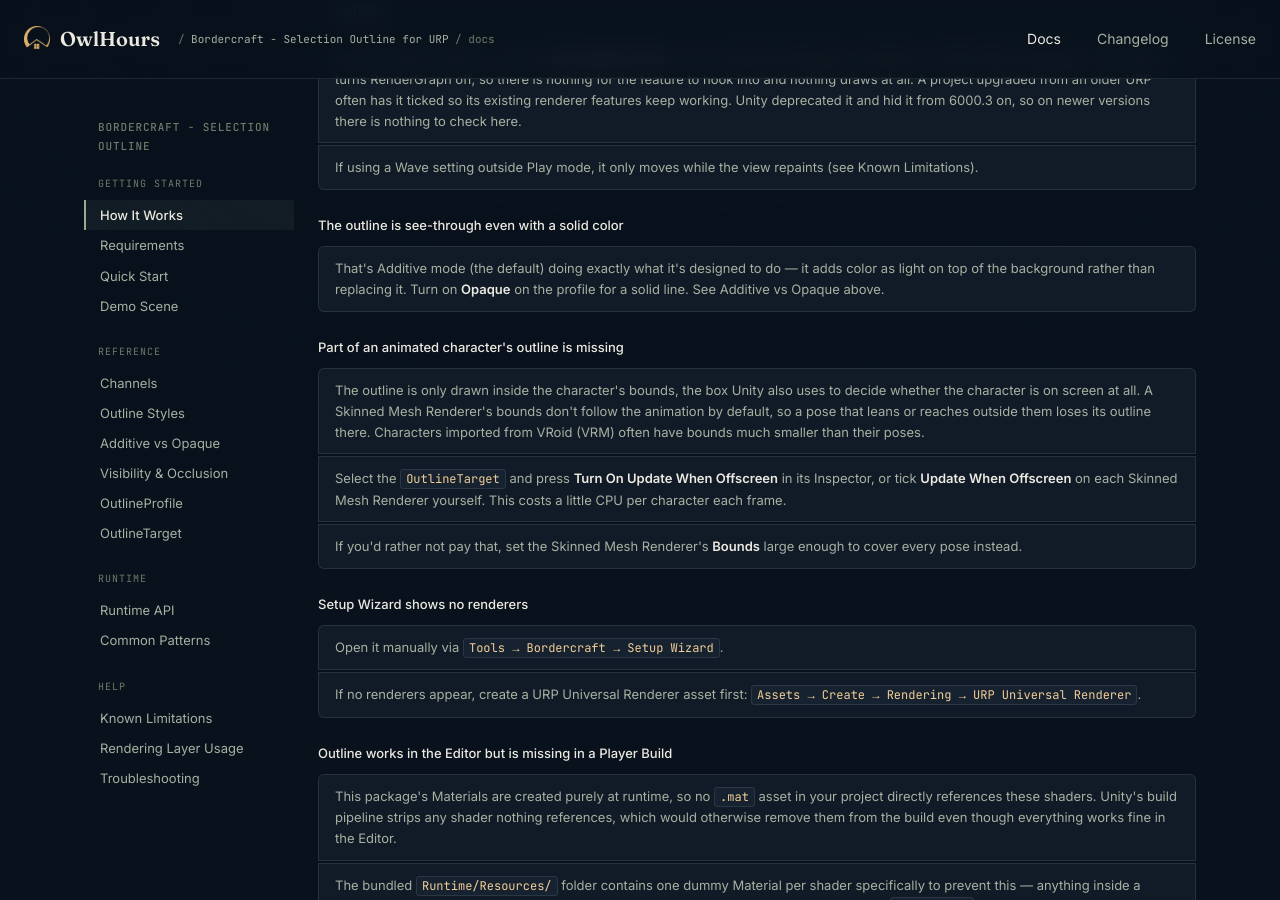
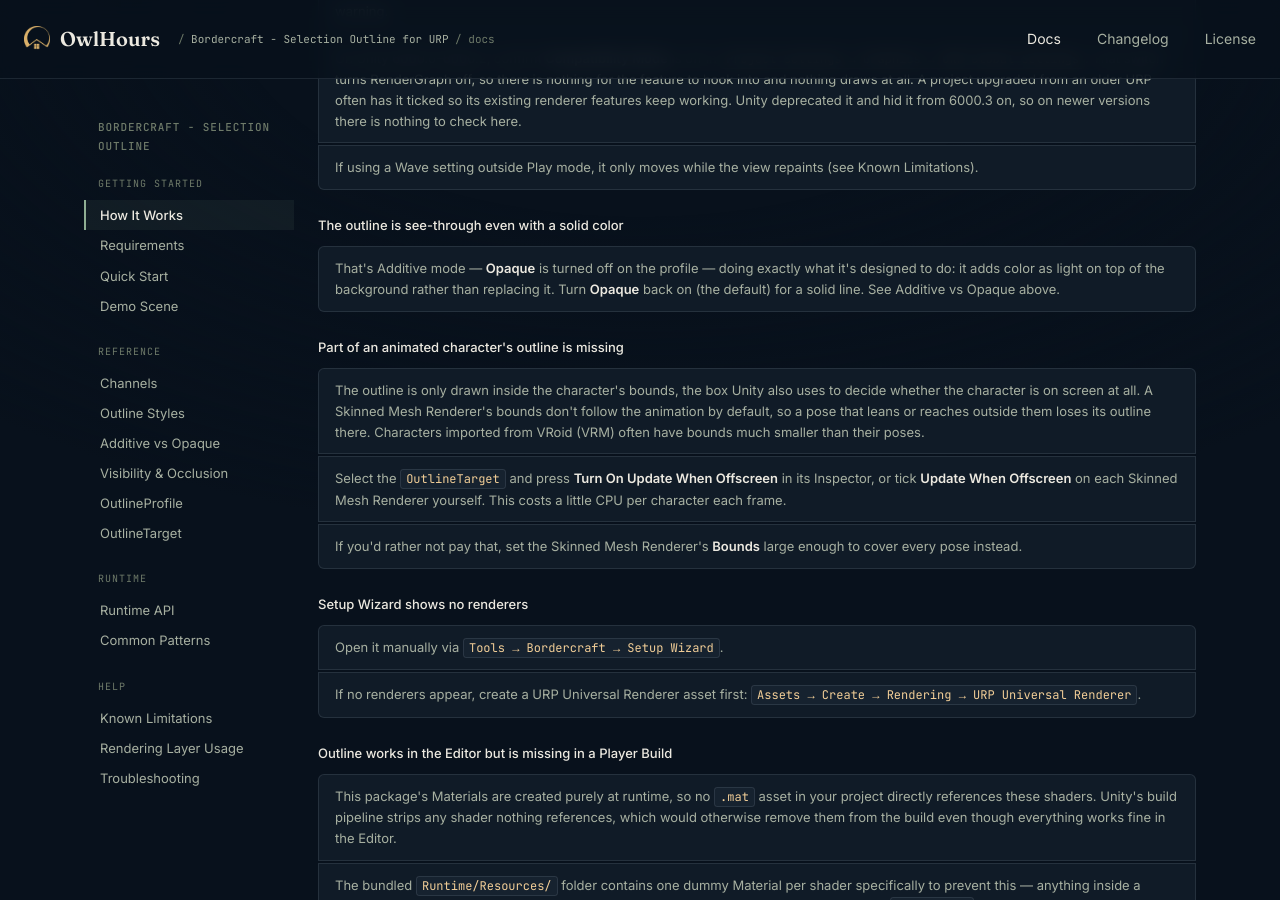
Before and after one commit to owlhoursspace/owlhourspace.github.io, a Jekyll site: the page tools/bordercraft-selection-outline-urp/docs/index.html, which Jekyll copies as it is, in a window 1280 px wide and 900 px high, scrolled down 10516 px. Built offline with Jekyll 4.4.1, drawn with Linux system fonts in a browser that asks for light colours; some of the changed text lies outside the part shown.

Commit message:
Say Hard and Opaque are the Bordercraft defaults in the docs
Co-Authored-By: Claude Fable 5.2 <noreply@anthropic.com>

```diff
--- a/tools/bordercraft-selection-outline-urp/docs/index.html
+++ b/tools/bordercraft-selection-outline-urp/docs/index.html
@@ -340,7 +340,7 @@
       <div class="step"><span class="step-num">03</span><span>Press Play.</span></div>
     </div>
     <div class="note"><strong>HDR glow:</strong> the Enemy button uses an HDR color, which only glows when HDR is on in your URP Asset and Post Processing is on for the camera. The scene already includes a Global Volume with Bloom, and the panel warns about either setting if it's missing.</div>
-    <p>The buttons write into the demo profile assets, so the last look you picked stays in those assets after you exit Play. Press <strong>Reset</strong> to return to the default Soft look.</p>
+    <p>The buttons write into the demo profile assets, so the last look you picked stays in those assets after you exit Play. Press <strong>Reset</strong> to go back to the demo's Soft look.</p>
 
     <!-- CHANNELS -->
     <h2 id="channels">Channels</h2>
@@ -356,8 +356,8 @@
       <table>
         <thead><tr><th>Style</th><th>Cost</th><th>Best For</th></tr></thead>
         <tbody>
-          <tr><td>Soft (blurred glow)</td><td class="cost"><span class="on">●●</span><span class="off">○○○</span></td><td>A glowing halo — the default, reads well over any background</td></tr>
-          <tr><td>Hard (cheap edge line)</td><td class="cost"><span class="on">●</span><span class="off">○○○○</span></td><td>A thin, crisp selection outline at the lowest possible cost</td></tr>
+          <tr><td>Soft (blurred glow)</td><td class="cost"><span class="on">●●</span><span class="off">○○○</span></td><td>A glowing halo — reads well over any background</td></tr>
+          <tr><td>Hard (cheap edge line)</td><td class="cost"><span class="on">●</span><span class="off">○○○○</span></td><td>A thin, crisp selection outline at the lowest possible cost — the default</td></tr>
         </tbody>
       </table>
     </div>
@@ -627,7 +627,7 @@
 
     <h4>The outline is see-through even with a solid color</h4>
     <div class="item-list">
-      <div class="item">That's Additive mode (the default) doing exactly what it's designed to do — it adds color as light on top of the background rather than replacing it. Turn on <strong>Opaque</strong> on the profile for a solid line. See Additive vs Opaque above.</div>
+      <div class="item">That's Additive mode — <strong>Opaque</strong> is turned off on the profile — doing exactly what it's designed to do: it adds color as light on top of the background rather than replacing it. Turn <strong>Opaque</strong> back on (the default) for a solid line. See Additive vs Opaque above.</div>
     </div>
 
     <h4>Part of an animated character's outline is missing</h4>
```
